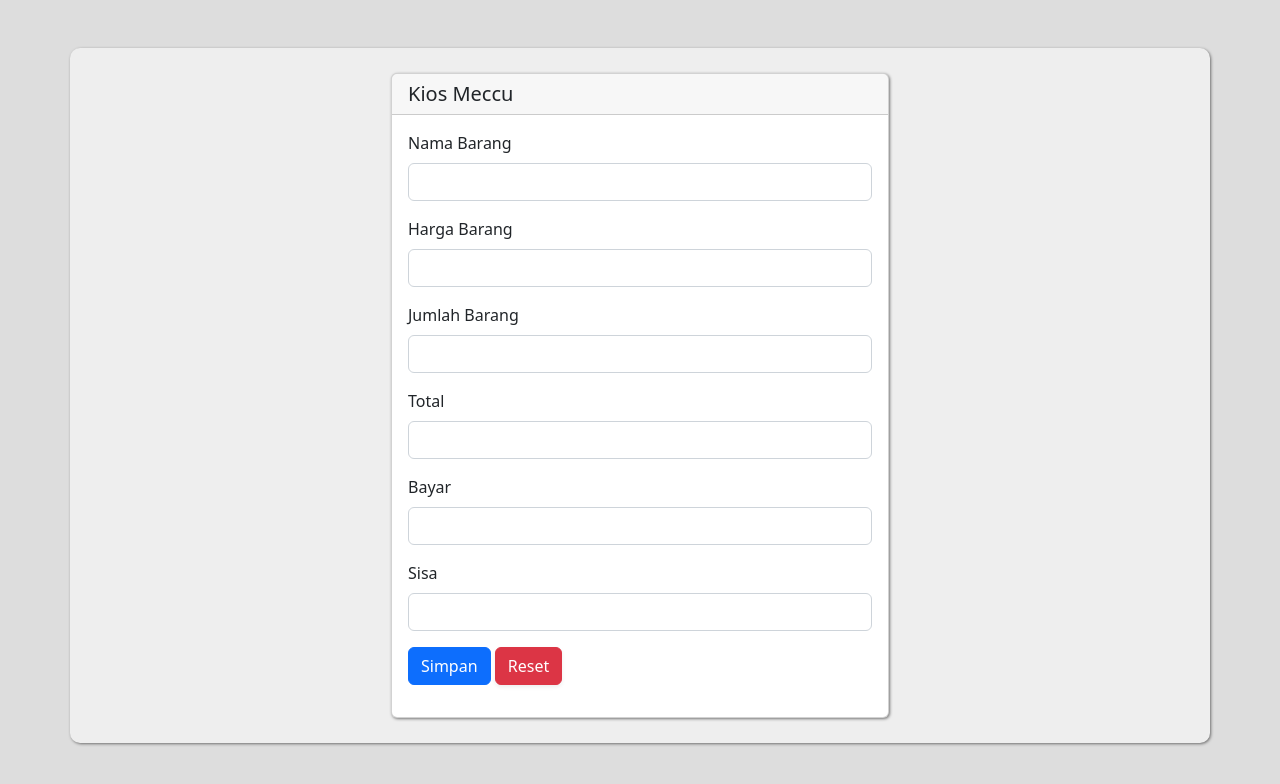
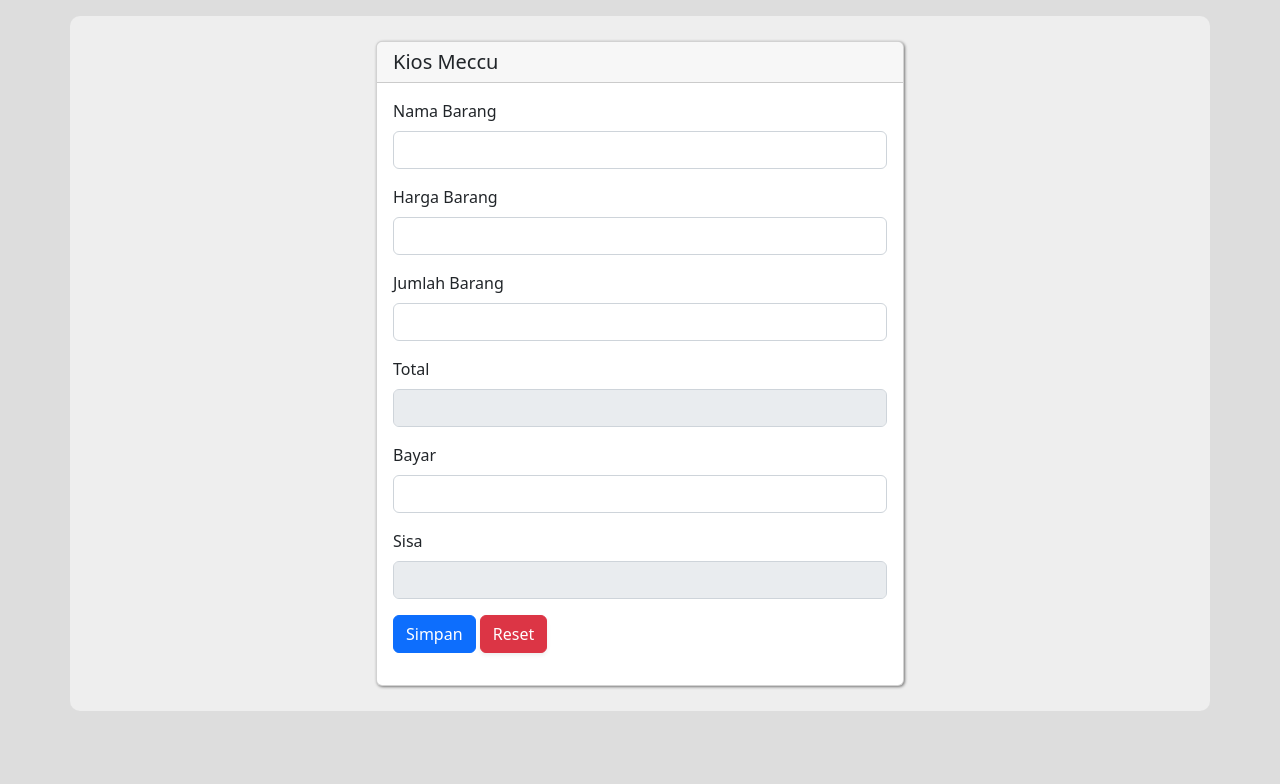
Before and after one commit to blendcamtol/blendcamtol.github.io, a plain HTML site: page index.html in a window 1280 px wide. Drawn offline with nearby package versions, Linux system fonts and the light colour scheme.

Commit message:
ganti disain

```diff
--- a/index.html
+++ b/index.html
@@ -13,18 +13,18 @@
       background-color: #ddd;
     }
       section{
-        padding-top: 3rem;
-        margin: 0px 20px 0px 20px;
+        padding-top: 1rem;
+        /*margin: 0px 20px 0px 20px;*/
       }
       .container{
-        box-shadow: 1px 1px 3px rgba(0, 0, 0, .5);
+        /*box-shadow: 1px 1px 3px rgba(0, 0, 0, .5);*/
         padding: 25px 0px 25px 0px;
         background-color: #eee;
         border-radius: 10px;
       }
       .card{
-        margin-right: 30px;
-        margin-left: 30px;
+        margin-right: 15px;
+        margin-left: 15px;
         box-shadow: 1px 1px 3px rgba(0, 0, 0, .5);
       }
     </style>
@@ -34,7 +34,7 @@
     <section>
       <div class="container">
         <div class="row justify-content-center">
-          <div class="col-sm-6">
+          <div class="col-md-6">
             <div class="card">
               <h5 class="card-header">Kios Meccu</h5>
               <div class="card-body">
@@ -53,7 +53,7 @@
                   </div>
                   <div class="mb-3">
                     <label class="form-label">Total</label>
-                    <input type="number" name="total_bayar" class="form-control" id="total-bayar" onkeyup="kali()">
+                    <input type="number" name="total_bayar" class="form-control" id="total-bayar" onkeyup="kali()" disabled>
                   </div>
                   <div class="mb-3">
                     <label class="form-label">Bayar</label>
@@ -61,7 +61,7 @@
                   </div>
                   <div class="mb-3">
                     <label class="form-label">Sisa</label>
-                    <input type="number" name="uang_kembali" class="form-control" id="uang-kembali" onkeyup="kurang()">
+                    <input type="number" name="uang_kembali" class="form-control" id="uang-kembali" onkeyup="kurang()" disabled>
                   </div>
                   <div class="mb-3">
                     <button type="submit" name="simpan" id="tombol-simpan" class="btn btn-primary">Simpan</button>
```
